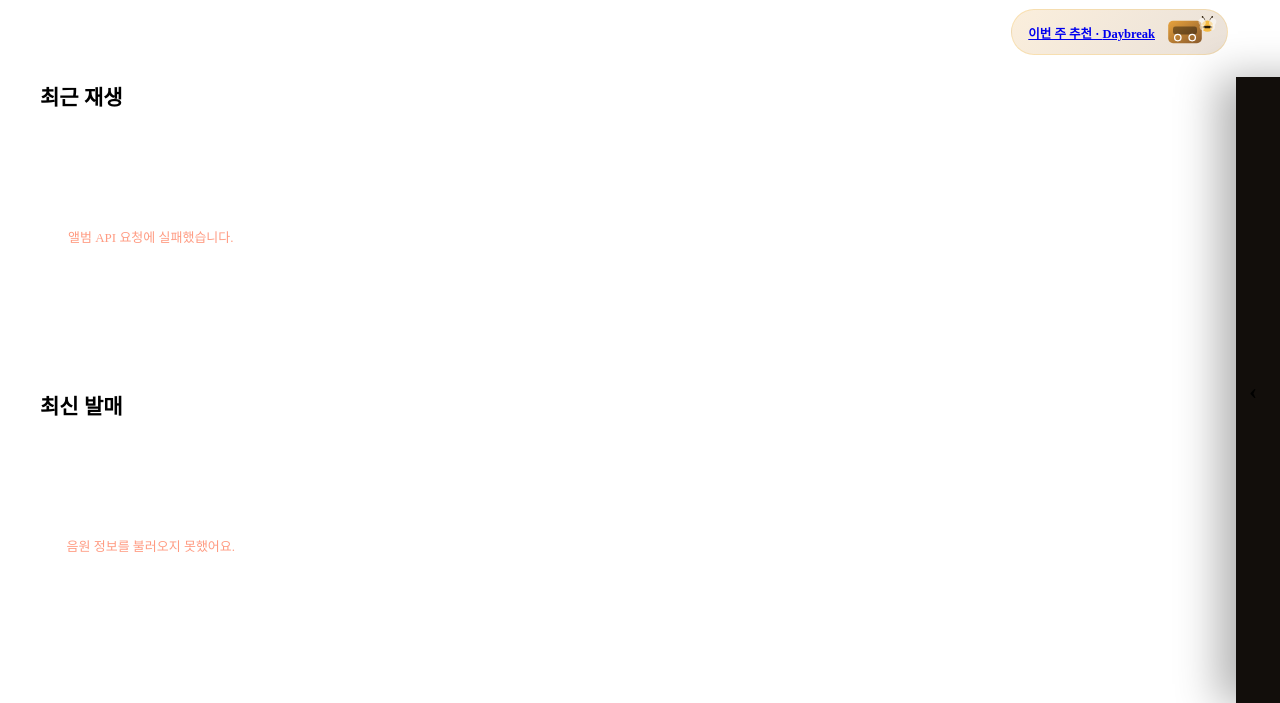
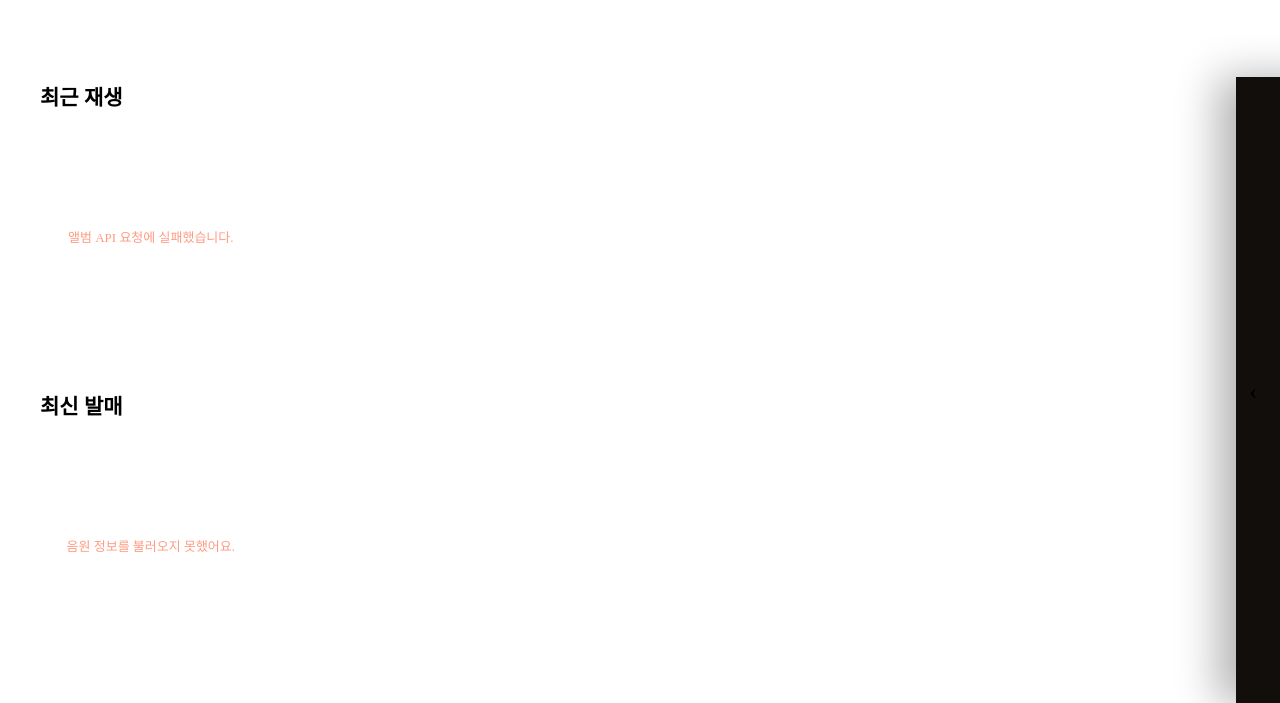
Before and after one commit to znzn-gyumin/jungle_week1_project2, a Python web app: template templates/index.html in a window 1280 px wide. Shown: the top 703 px of the page. Run offline with Jinja, Linux system fonts and the light colour scheme; the template is opened without the code that fills it, so the values that code supplies are empty.

Commit message:
chore(frontend): 이번 주 추천(week-pick) 삭제
탭 줄 오른쪽에 붙어 있던 이번 주 추천 배지를 뺀다. 문구는 "Daybreak" 로
박아두고 실제로는 'Red Velvet' 검색 첫 곡을 갖다 붙이던 것이라, 홈에
들어올 때마다 검색 API 를 한 번 더 부르면서 이름만 바뀌는 장식이었다.

마크업, .week-pick 스타일, weekPickTrack/updateWeekPick/loadWeekPickTrack/
initializeWeekPickPlay 와 이제 쓰는 곳이 없어진 trackSearchUrl 까지 지운다.

Co-Authored-By: Claude Opus 5 (1M context) <noreply@anthropic.com>

```diff
--- a/static/css/pages/main-dynamic.css
+++ b/static/css/pages/main-dynamic.css
@@ -59,8 +59,6 @@
     flex-shrink: 0;
     margin-left: auto;
 }
-
-.week-pick + .album-slider-controls { margin-left: 0; }
 
 .album-slider-controls button {
     width: 32px;
--- a/static/css/pages/main.css
+++ b/static/css/pages/main.css
@@ -188,27 +188,6 @@
     transition:color .15s ease, background .15s ease;
 }
 .more-btn:hover{ color:var(--text); background:var(--bg-card); }
-
-.week-pick{
-    display:flex; align-items:center; gap:10px;
-    margin-left:auto; padding:6px 6px 6px 16px;
-    border-radius:999px; max-width:280px; min-width:0;
-    background:linear-gradient(135deg, rgba(232,163,61,0.18), rgba(138,90,43,0.18));
-    border:1px solid rgba(244,185,66,0.28);
-    transition:transform .18s ease, border-color .2s ease;
-}
-.week-pick:hover{ transform:translateY(-2px); border-color:rgba(244,185,66,0.5); }
-.week-pick-decor{ width:56px; height:auto; flex-shrink:0; }
-.week-pick-text{
-    font-size:12.5px; font-weight:600; color:var(--text-muted);
-    white-space:nowrap; overflow:hidden; text-overflow:ellipsis;
-}
-.week-pick-text strong{ color:var(--text); font-weight:700; }
-
-@media(max-width:1150px){
-    .week-pick-text{ display:none; }
-    .week-pick{ padding:6px; }
-}
 
 .card-grid{
     display:grid;
--- a/templates/index.html
+++ b/templates/index.html
@@ -19,33 +19,6 @@
 
         <nav class="content-tabs">
 <!--#include tabs-->
-            <a class="week-pick" href="#" id="week-pick-play">
-                <span class="week-pick-text">이번 주 추천 · <strong>Daybreak</strong></span>
-                <svg class="week-pick-decor" viewBox="0 0 70 40" aria-hidden="true">
-                    <defs>
-                        <linearGradient id="tapeGradMini" x1="0" y1="0" x2="1" y2="1">
-                            <stop offset="0" stop-color="#E8A33D"/>
-                            <stop offset="1" stop-color="#8A5A2B"/>
-                        </linearGradient>
-                    </defs>
-                    <rect x="4" y="6" width="42" height="28" rx="6" fill="url(#tapeGradMini)"/>
-                    <rect x="10" y="13" width="30" height="10" rx="3" fill="rgba(0,0,0,0.4)"/>
-                    <circle cx="16" cy="27" r="4" fill="none" stroke="#fff" stroke-width="1.6"/>
-                    <circle cx="34" cy="27" r="4" fill="none" stroke="#fff" stroke-width="1.6"/>
-                    <g transform="translate(42,0) scale(0.55)">
-                        <path d="M14,9 C13,5 11,3 9,2" stroke="#2A1B06" stroke-width="1.6" stroke-linecap="round" fill="none"/>
-                        <circle cx="9" cy="2" r="1.8" fill="#2A1B06"/>
-                        <path d="M26,9 C27,5 29,3 31,2" stroke="#2A1B06" stroke-width="1.6" stroke-linecap="round" fill="none"/>
-                        <circle cx="31" cy="2" r="1.8" fill="#2A1B06"/>
-                        <circle cx="20" cy="23" r="13" fill="#F4B942"/>
-                        <ellipse cx="20" cy="25" rx="11" ry="3" fill="#2A1B06"/>
-                        <ellipse cx="8" cy="14" rx="8" ry="9" fill="rgba(255,255,255,0.5)" transform="rotate(-20 8 14)"/>
-                        <ellipse cx="32" cy="14" rx="8" ry="9" fill="rgba(255,255,255,0.5)" transform="rotate(20 32 14)"/>
-                        <ellipse cx="8" cy="26" rx="5.5" ry="6.5" fill="rgba(255,255,255,0.5)" transform="rotate(-10 8 26)"/>
-                        <ellipse cx="32" cy="26" rx="5.5" ry="6.5" fill="rgba(255,255,255,0.5)" transform="rotate(10 32 26)"/>
-                    </g>
-                </svg>
-            </a>
         </nav>
 
         <main class="main-content">
```
Also changed, not shown: static/js/pages/main.js (+0 -43 lines).
